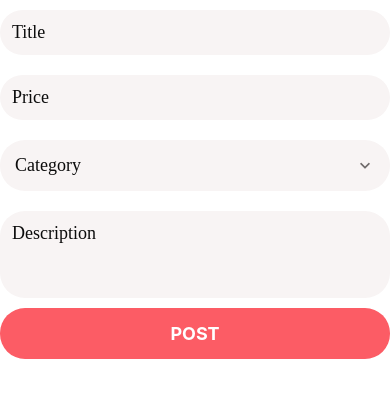
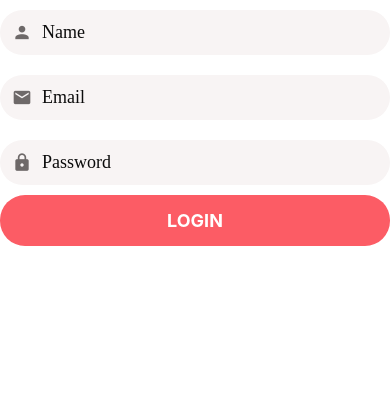
Before and after one commit to Ghauoor/end_the_urge, a React Native app: screen / in a window 390 px wide. Shown: the top 398 px of the page. Built offline with nearby package versions, Linux system fonts and the light colour scheme.

Commit message:
Register Screen

```diff
--- a/App.js
+++ b/App.js
@@ -2,9 +2,10 @@ import React from 'react';
 import {View, StyleSheet} from 'react-native';
 
 import ListingEditScreen from './src/screens/ListingEditScreen';
+import RegisterScreen from './src/screens/RegisterScreen';
 
 const App = () => {
-  return <ListingEditScreen />;
+  return <RegisterScreen />;
 };
 
 const styles = StyleSheet.create({});
--- /dev/null
+++ b/src/screens/RegisterScreen.js
@@ -0,0 +1,59 @@
+import React from 'react';
+import {View, StyleSheet} from 'react-native';
+import * as Yup from 'yup';
+
+import {AppForm, AppFormField, SubmitButton} from '../components/forms';
+import Screen from '../components/Screen';
+
+const validationSchema = Yup.object().shape({
+  name: Yup.string().required().label('Name'),
+  email: Yup.string().required().email().label('Email'),
+  password: Yup.string().required().min(4).label('Password'),
+});
+
+const RegisterScreen = () => {
+  return (
+    <Screen style={styles.screen}>
+      <AppForm
+        validationSchema={validationSchema}
+        initialValues={{name: '', email: '', password: ''}}
+        onSubmit={values => console.log(values)}>
+        <AppFormField
+          name="name"
+          autoCapitalize="none"
+          icon="account"
+          placeholder="Name"
+          autoCorrect={false}
+        />
+        <AppFormField
+          name="email"
+          autoCapitalize="none"
+          icon="email"
+          placeholder="Email"
+          autoCorrect={false}
+          keyBoardType="email-address"
+          textContentType="emailAddress"
+        />
+        <AppFormField
+          name="password"
+          autoCapitalize="none"
+          icon="lock"
+          placeholder="Password"
+          autoCorrect={false}
+          keyBoardType="email-address"
+          textContentType="password"
+          secureTextEntry
+        />
+        <SubmitButton title="Login" />
+      </AppForm>
+    </Screen>
+  );
+};
+
+const styles = StyleSheet.create({
+  screen: {
+    padding: 10,
+  },
+});
+
+export default RegisterScreen;
```
